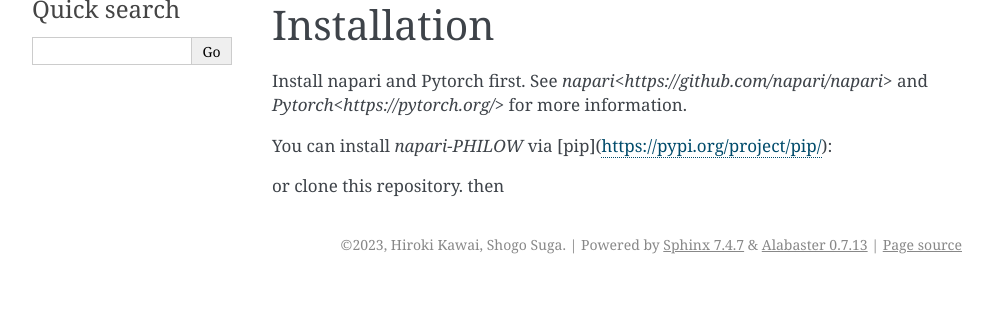
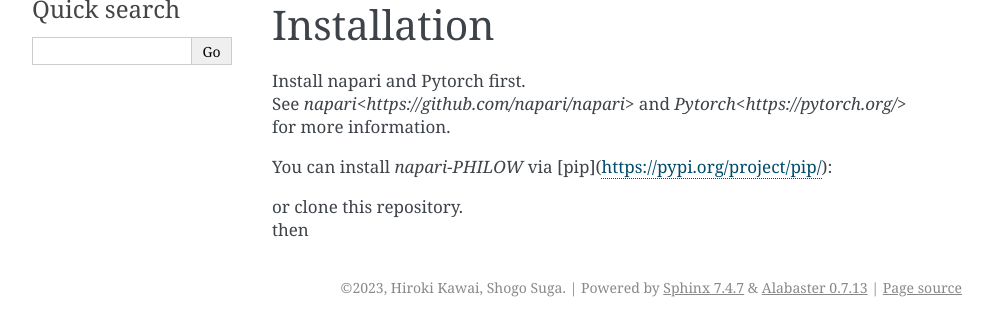
Before and after one commit to neurobiology-ut/PHILOW, a Sphinx documentation site: the page built from docs/installation.rst, in a window 1280 px wide, cut to the strip 134-470 px from the top of the page. Shown: the whole strip, without its empty margins (148-1141 px from the left). Built offline with Sphinx 7.4.7, drawn with Linux system fonts in a browser that asks for light colours.

Commit message:
mod: readthedocs

```diff
--- a/docs/installation.rst
+++ b/docs/installation.rst
@@ -4,16 +4,16 @@ Installation
 ============
 
 
-Install napari and Pytorch first.
-See `napari<https://github.com/napari/napari>` and `Pytorch<https://pytorch.org/>` for more information.
+| Install napari and Pytorch first.
+| See `napari<https://github.com/napari/napari>` and `Pytorch<https://pytorch.org/>` for more information.
 
-You can install `napari-PHILOW` via [pip](https://pypi.org/project/pip/):
+| You can install `napari-PHILOW` via [pip](https://pypi.org/project/pip/):
 
 .. code-block::
     pip install napari-PHILOW
 
-or clone this repository.
-then
+| or clone this repository.
+| then
 
 .. code-block::
     cd PHILOW
```
